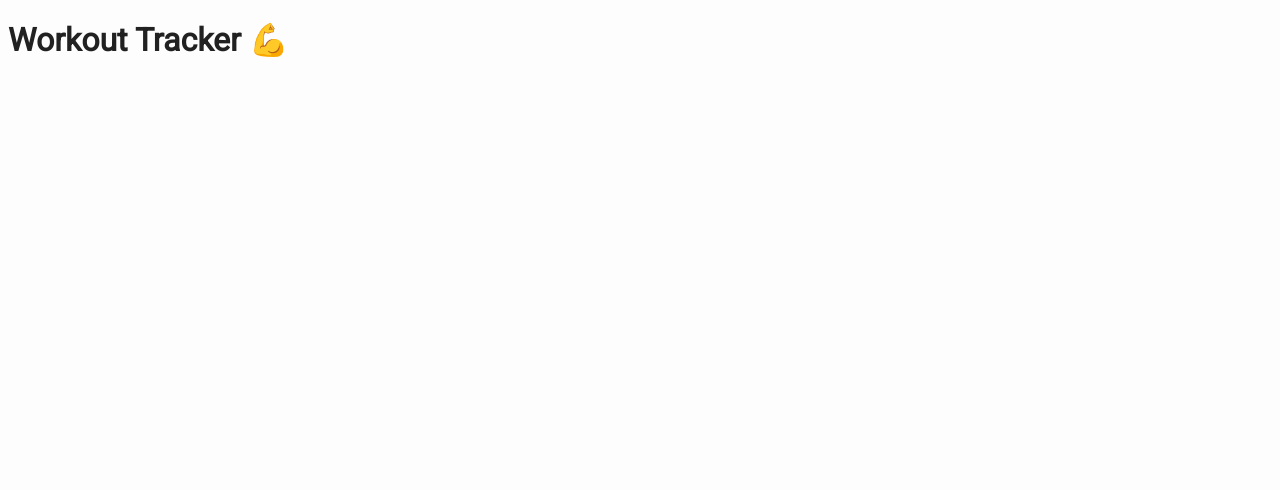
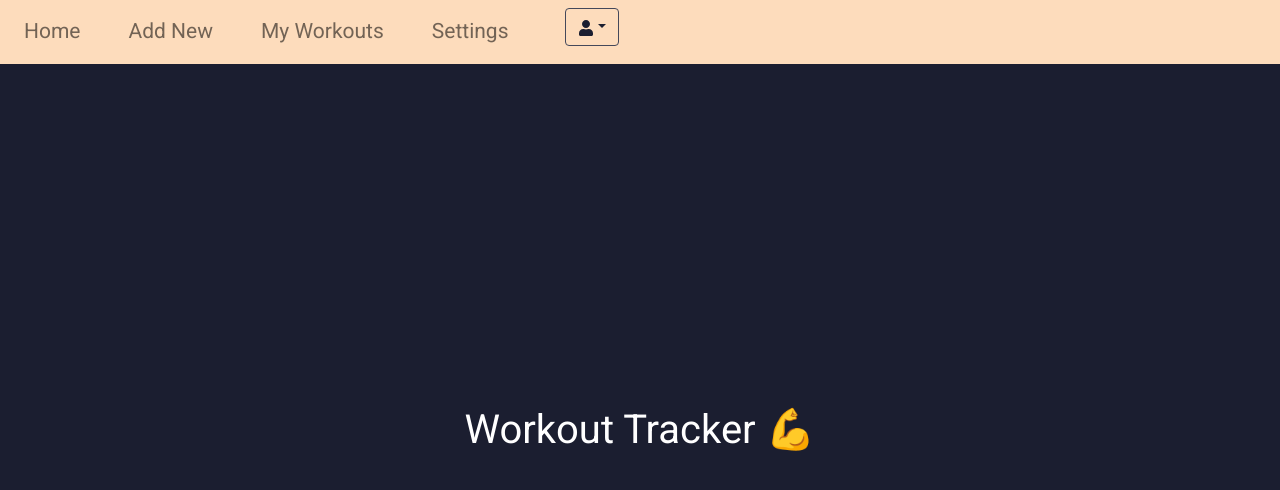
Before and after one commit to PashanIrani/Workout-Tracker, a React app: page / in a window 1280 px wide. Shown: the top 490 px of the page. Built offline with nearby package versions, Linux system fonts and the light colour scheme.

Commit message:
add navigation

```diff
--- a/package.json
+++ b/package.json
@@ -32,9 +32,13 @@
     "webpack-cli": "^4.9.2"
   },
   "dependencies": {
+    "bootstrap": "^5.1.3",
     "express": "^4.18.1",
     "http": "^0.0.1-security",
     "react": "^18.1.0",
-    "react-dom": "^18.1.0"
+    "react-bootstrap": "^2.4.0",
+    "react-dom": "^18.1.0",
+    "react-icons": "^4.3.1",
+    "react-router-dom": "^6.3.0"
   }
 }
--- /dev/null
+++ b/src/client/component/AddWorkout.jsx
@@ -0,0 +1,13 @@
+import React, { Component} from "react";
+
+class AddWorkout extends Component{
+    render(){
+        return(
+        <main style={{ padding: "1rem 0" }}>
+            <h2>Add New Workout</h2>
+        </main>
+        );
+    }
+}
+
+export default AddWorkout;
--- /dev/null
+++ b/src/client/component/TopNav.jsx
@@ -0,0 +1,36 @@
+import React from 'react';
+import { Nav, Navbar, Button, Dropdown, DropdownButton } from "react-bootstrap";
+import "bootstrap/dist/css/bootstrap.min.css";
+import '../styles/TopNav.css'
+import { Link } from 'react-router-dom'
+import { FaSearch, FaUser, FaSignOutAlt } from 'react-icons/fa';
+
+class TopNav extends React.Component {
+    render() {
+        return (
+            <div>
+                <Navbar fixed="top" variant="light" id="topNav">
+                    <Nav>
+                        <Nav.Link className="navElement" as={Link} to="/">Home</Nav.Link>
+                        <Nav.Link className="navElement" as={Link} to="/AddWorkout">Add New</Nav.Link>
+                        <Nav.Link className="navElement" as={Link} to="/AllWorkouts">My Workouts</Nav.Link>
+                        <Nav.Link className="navElement" as={Link} to="/Settings">Settings</Nav.Link>
+                        <DropdownButton id="dropdown-right"
+                            title={<FaUser className="profileIcon" />}>
+                            <div className="dropdown-content">
+                                <Dropdown.Item >
+                                        <FaUser className="profileIcon" /> Profile
+                                </Dropdown.Item>
+                                <Dropdown.Item >
+                                        <FaSignOutAlt className="signOutIcon" /> Sign Out
+                                </Dropdown.Item>
+                            </div>
+                        </DropdownButton>
+                    </Nav>
+                </Navbar>
+            </div>
+        );
+    }
+}
+
+export default TopNav;
--- a/src/client/index.js
+++ b/src/client/index.js
@@ -1,4 +1,19 @@
 import React from "react";
 import ReactDOM from "react-dom";
+import { BrowserRouter, Routes, Route, } from "react-router-dom";
 import App from "./pages/App.js";
-ReactDOM.render(<App />, document.getElementById("root"));
+import AddWorkout from "./component/AddWorkout.jsx";
+
+const root = ReactDOM.createRoot(
+    document.getElementById("root")
+  );
+  root.render(
+    <BrowserRouter>
+        <Routes>
+            <Route path="/" element={<App />} />
+            <Route path="/AddWorkout" element={<AddWorkout />}/>
+            <Route path="/AllWorkouts" />
+            <Route path="/Settings" />
+        </Routes>
+  </BrowserRouter>
+  );
--- a/src/client/pages/App.js
+++ b/src/client/pages/App.js
@@ -1,12 +1,15 @@
 import React, { Component} from "react";
 import "../styles/App.css";
-
+import { Outlet, Link } from "react-router-dom";
+import TopNav from "../component/TopNav";
 class App extends Component{
   render(){
     return(
-      <div className="App">
-        <h1>Workout Tracker 💪</h1>
-      </div>
+        <div className="App">
+          <h1>Workout Tracker 💪</h1>
+            <TopNav/>
+            <Outlet />
+        </div>
     );
   }
 }
--- a/src/client/styles/App.css
+++ b/src/client/styles/App.css
@@ -1,9 +1,18 @@
 @import url('https://fonts.googleapis.com/css2?family=Roboto&display=swap');
 
 html {
-  background-color: #fdfdfd;
+  background-color: #1b1e30;
 }
 .App {
   font-family: 'Roboto', sans-serif;
-  color: #212121;
+  color: #1b1e30;
+  background-color: #1b1e30;
+  min-height: 91vh;
+  display: flex;
+  flex-direction: column;
+  align-items: center;
+  justify-content: center;
+  font-size: calc(5px + 2vmin);
+  color: white;
+  margin-top: 70px;
 }
--- /dev/null
+++ b/src/client/styles/TopNav.css
@@ -0,0 +1,44 @@
+#topNav {
+    background-color: #fddcbc !important;
+    margin-top: 0vh !important;
+    color:#44485a !important;
+}
+
+#dropdown-right{
+    background-color: transparent;
+    color:#1b1e30;
+    border-color: #44485a;
+    margin-left: 4vh;
+}
+
+a.dropdown-item:hover{
+    background-color: #fddcbc;
+    color:#44485a;
+}
+
+.dropdown-menu{
+    padding: 0;
+    background-color: #44485a;
+    border: 1px solid rgba(255,255,255,.5);
+    border-radius: .25rem;
+}
+
+.navElement{
+    margin-left: 2vh;
+    margin-right: 2vh;
+    text-align: center;
+    color:#44485a;
+
+}
+
+.dropdown-item{
+    background-color: #1b1e30;
+    color: rgba(255,255,255,.5);
+    text-align: left;
+    padding-top:10px;
+    padding-bottom:10px;
+}
+
+.dropdown-content{
+    padding:5px
+}
```
Also changed, not shown: 1 other file (tests, documents, lock files or other folders).
